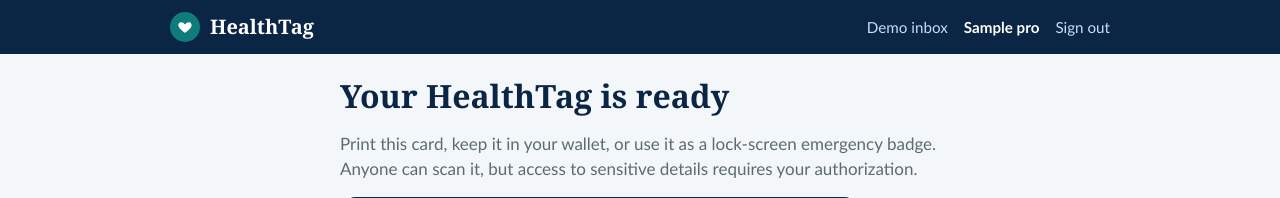
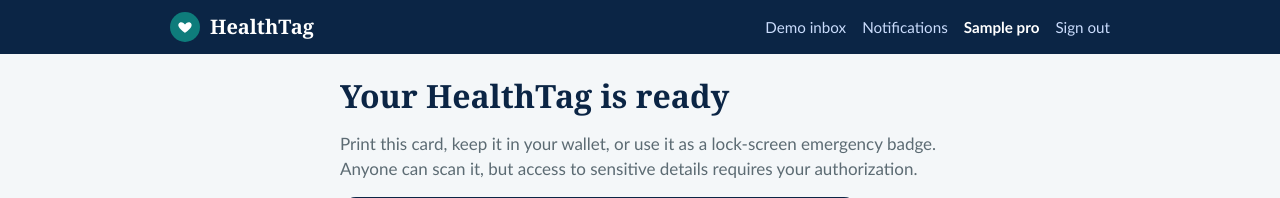
Before and after one commit to dhruvgarg-git/HealthTag, a Python web app: template templates/card.html in a window 1280 px wide. Shown: the top 198 px of the page. Run offline with Jinja, Linux system fonts and the light colour scheme; the template is opened without the code that fills it: most values are stand-ins (such as "Sample title", 1, 10 or a date in 2020).

Commit message:
Add professional notifications navigation

```diff
--- a/templates/base.html
+++ b/templates/base.html
@@ -17,6 +17,7 @@
     <nav>
       <a href="{{ url_for('inbox') }}">Demo inbox</a>
       {% if pro %}
+        <a href="{{ url_for('notifications') }}">Notifications</a>
         <span class="who">{{ pro.name }}</span>
         <a href="{{ url_for('pro_logout') }}">Sign out</a>
       {% else %}
```
